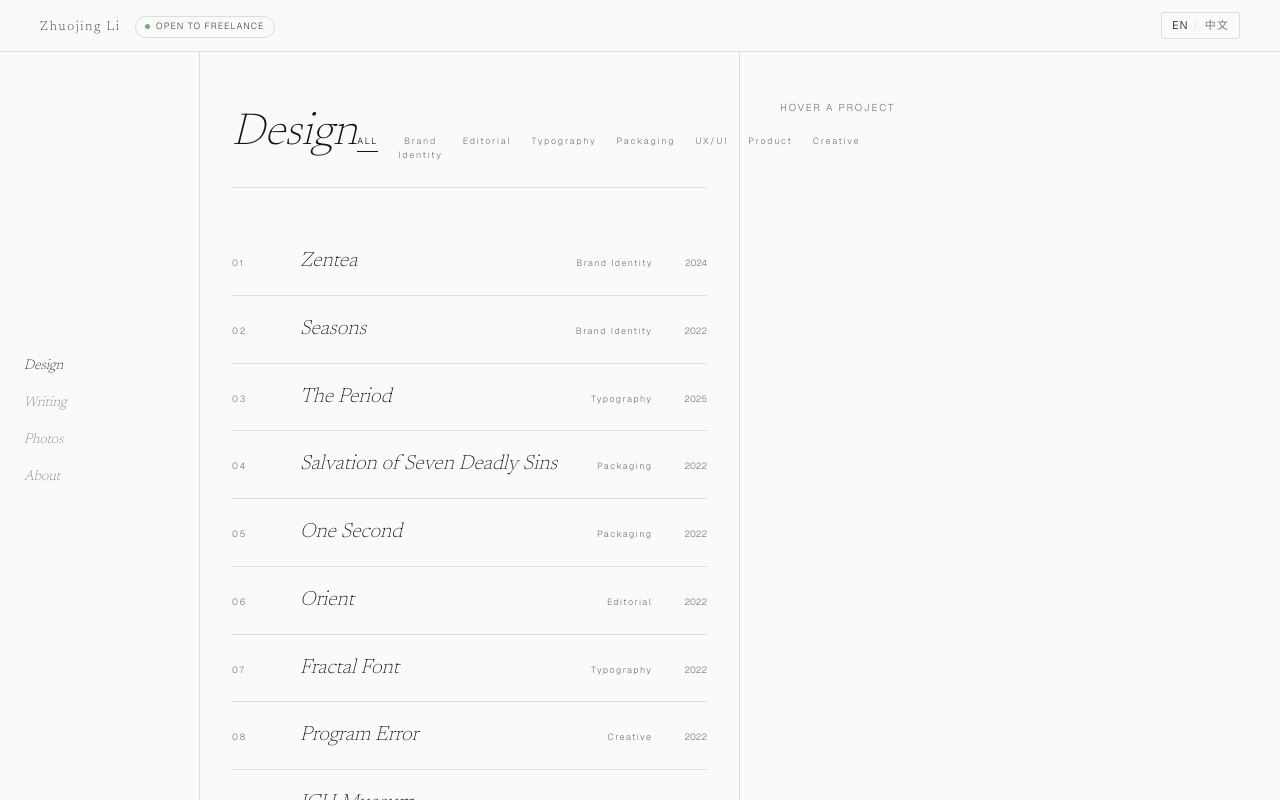
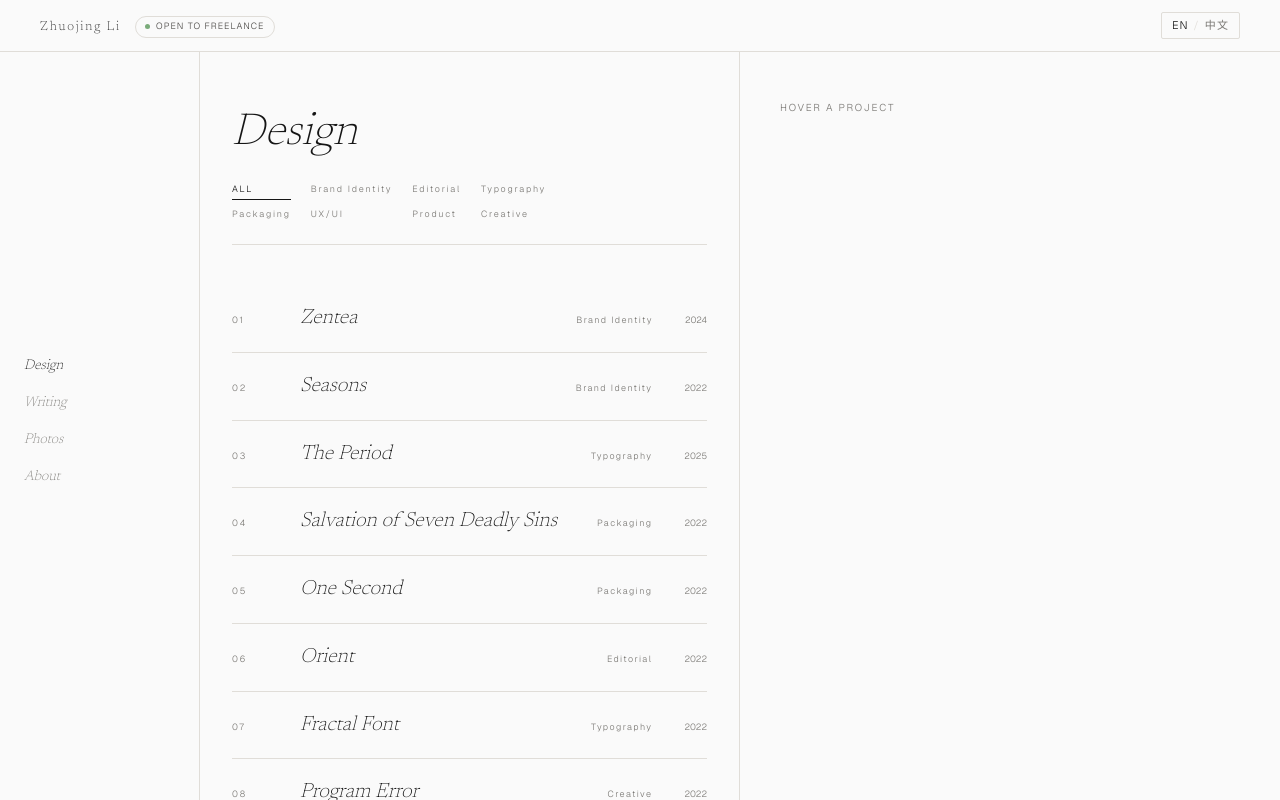
Before and after one commit to SherryLi8/zhuojing-site, a Next.js app: page /design in a window 1280 px wide. Shown: the top 800 px of the page. Built offline with nearby package versions, Linux system fonts and the light colour scheme.

Commit message:
cursor sparser, natural image proportions, filter 2-row grid

```diff
--- a/app/design/page.tsx
+++ b/app/design/page.tsx
@@ -362,26 +362,25 @@ export default function Design() {
         }}>
           {/* Section header */}
           <div style={{
-            display: "flex", alignItems: "baseline", justifyContent: "space-between",
             marginBottom: 40, paddingBottom: 20,
             borderBottom: "1px solid var(--line)",
           }}>
-            <h1 style={{
-              fontFamily: "var(--font-newsreader),serif", fontStyle: "italic", fontWeight: 200,
-              fontSize: "clamp(32px,3.5vw,48px)", color: "var(--dark)",
-            }}>{lang === "en" ? "Design" : "设计"}</h1>
-            {/* Filter tabs */}
-            <div style={{ display: "flex", gap: 20, alignItems: "baseline" }}>
-              {/* ALL */}
+            <div style={{ display: "flex", alignItems: "baseline", justifyContent: "space-between", marginBottom: 16 }}>
+              <h1 style={{
+                fontFamily: "var(--font-newsreader),serif", fontStyle: "italic", fontWeight: 200,
+                fontSize: "clamp(32px,3.5vw,48px)", color: "var(--dark)",
+              }}>{lang === "en" ? "Design" : "设计"}</h1>
+            </div>
+            {/* Filter tabs — 2 rows of 4 */}
+            <div style={{ display: "grid", gridTemplateColumns: "repeat(4, max-content)", gap: "8px 20px" }}>
               <button
                 onClick={() => setActiveFilter("all")}
                 style={{
-                  fontFamily: "var(--font-geist),sans-serif",
-                  fontSize: 9, letterSpacing: "0.2em",
+                  fontFamily: "var(--font-geist),sans-serif", fontSize: 9, letterSpacing: "0.2em",
                   color: activeFilter === "all" ? "var(--dark)" : "var(--faint)",
                   background: "none", border: "none", cursor: "pointer",
                   borderBottom: activeFilter === "all" ? "1px solid var(--dark)" : "1px solid transparent",
-                  paddingBottom: 2, transition: "color 0.15s",
+                  paddingBottom: 2, transition: "color 0.15s", textAlign: "left",
                 }}
               >{lang === "en" ? "ALL" : "全部"}</button>
               {FILTERS.map(f => {
@@ -390,12 +389,11 @@ export default function Design() {
                   <button key={f.key}
                     onClick={() => setActiveFilter(isActive ? "all" : f.key)}
                     style={{
-                      fontFamily: "var(--font-geist),sans-serif",
-                      fontSize: 9, letterSpacing: "0.2em",
+                      fontFamily: "var(--font-geist),sans-serif", fontSize: 9, letterSpacing: "0.2em",
                       color: isActive ? "var(--dark)" : "var(--faint)",
                       background: "none", border: "none", cursor: "pointer",
                       borderBottom: isActive ? "1px solid var(--dark)" : "1px solid transparent",
-                      paddingBottom: 2, transition: "color 0.15s",
+                      paddingBottom: 2, transition: "color 0.15s", textAlign: "left",
                     }}
                   >{lang === "en" ? f.en : f.zh}</button>
                 );
--- a/app/page.tsx
+++ b/app/page.tsx
@@ -263,20 +263,26 @@ function ContentBlock({ onSectionChange }: { onSectionChange: (idx: number) => v
                   </Link>
                 </div>
 
-                {/* Right: hero image — larger than before */}
+                {/* Right: hero image — natural proportions, no crop */}
                 <motion.div
                   key={`wimg-${workIdx}`}
                   initial={{ opacity: 0, clipPath: "inset(6% 0 6% 0)" }}
                   animate={{ opacity: 1, clipPath: "inset(0% 0 0% 0)" }}
                   exit={{ opacity: 0 }}
                   transition={{ duration: 0.9, ease: [0.16, 1, 0.3, 1] }}
-                  style={{ flexShrink: 0, height: "82vh", width: "44vw", overflow: "hidden" }}
+                  style={{ flexShrink: 0 }}
                 >
                   {works[workIdx].img ? (
                     <img src={works[workIdx].img} alt={works[workIdx].title}
-                      style={{ width: "100%", height: "100%", objectFit: "cover", display: "block" }} />
+                      style={{
+                        maxHeight: "calc(100vh - 100px)",
+                        maxWidth: "52vw",
+                        width: "auto",
+                        height: "auto",
+                        display: "block",
+                      }} />
                   ) : (
-                    <div style={{ width: "100%", height: "100%", background: "var(--placeholder)" }} />
+                    <div style={{ width: "40vw", height: "60vh", background: "var(--placeholder)" }} />
                   )}
                 </motion.div>
               </motion.div>
@@ -469,7 +475,7 @@ export default function Home() {
       if (activeNav !== 0) return;
       const dx = e.clientX - lastSpawnRef.current.x;
       const dy = e.clientY - lastSpawnRef.current.y;
-      if (dx*dx + dy*dy < 10000) return; // ~100px threshold
+      if (dx*dx + dy*dy < 57600) return; // ~240px threshold — sparser
       lastSpawnRef.current = { x: e.clientX, y: e.clientY };
       const src = CURSOR_IMAGES[Math.floor(Math.random() * CURSOR_IMAGES.length)];
       const rot = (Math.random() - 0.5) * 14;
@@ -516,10 +522,9 @@ export default function Home() {
             style={{
               position: "fixed",
               left: img.x - 90,
-              top: img.y - 65,
+              top: img.y - 70,
               width: 180,
-              height: 130,
-              objectFit: "cover",
+              height: "auto",
               pointerEvents: "none",
               zIndex: 9000,
               transform: `rotate(${img.rot}deg)`,
```
